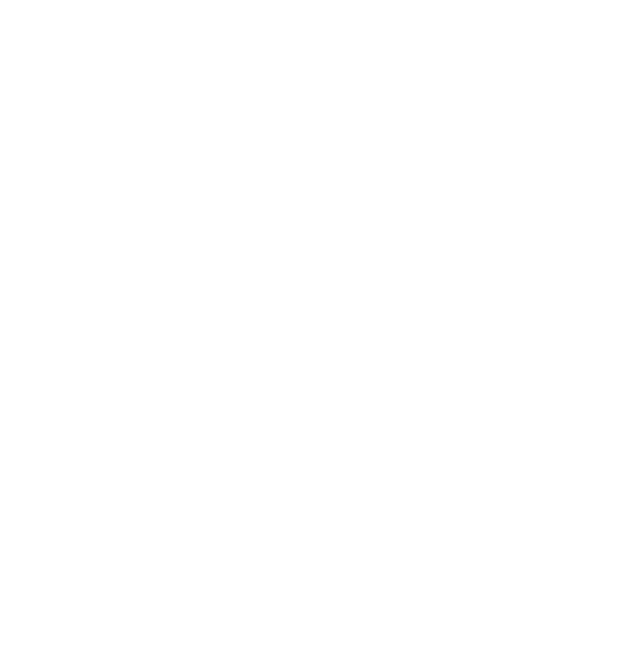
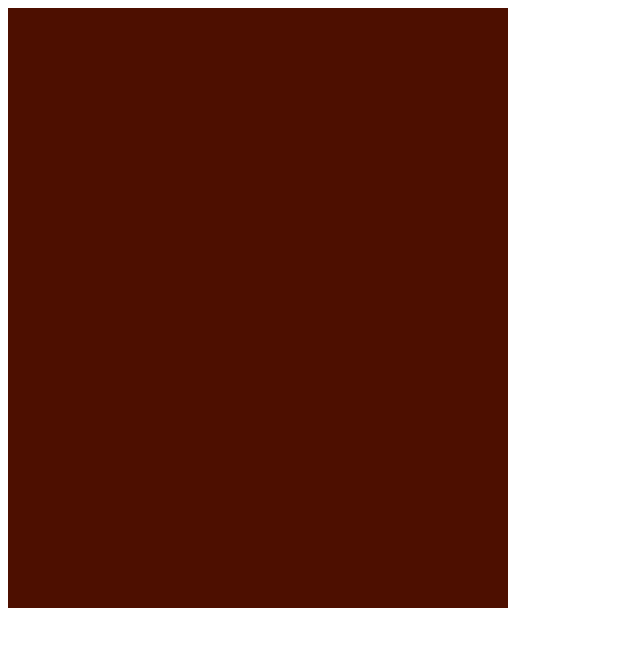
Before and after one commit to gbardini/rothko-painting, a plain HTML site: page index.html in a window 1280 px wide. Shown: the whole page, without its empty margins (0-640 px from the left). Drawn offline with Linux system fonts and the light colour scheme.

Commit message:
added canvas and frame class

```diff
--- a/assets/css/style.css
+++ b/assets/css/style.css
@@ -0,0 +1,5 @@
+.canvas {
+  width: 500px;
+  height: 600px;
+  background: #4d0f00;
+}
--- a/index.html
+++ b/index.html
@@ -6,5 +6,9 @@
     <meta name="viewport" content="width=device-width, initial-scale=1" />
     <link href="assets/css/style.css" rel="stylesheet" />
   </head>
-  <body></body>
+  <body>
+    <div class="frame">
+      <div class="canvas"></div>
+    </div>
+  </body>
 </html>
```
